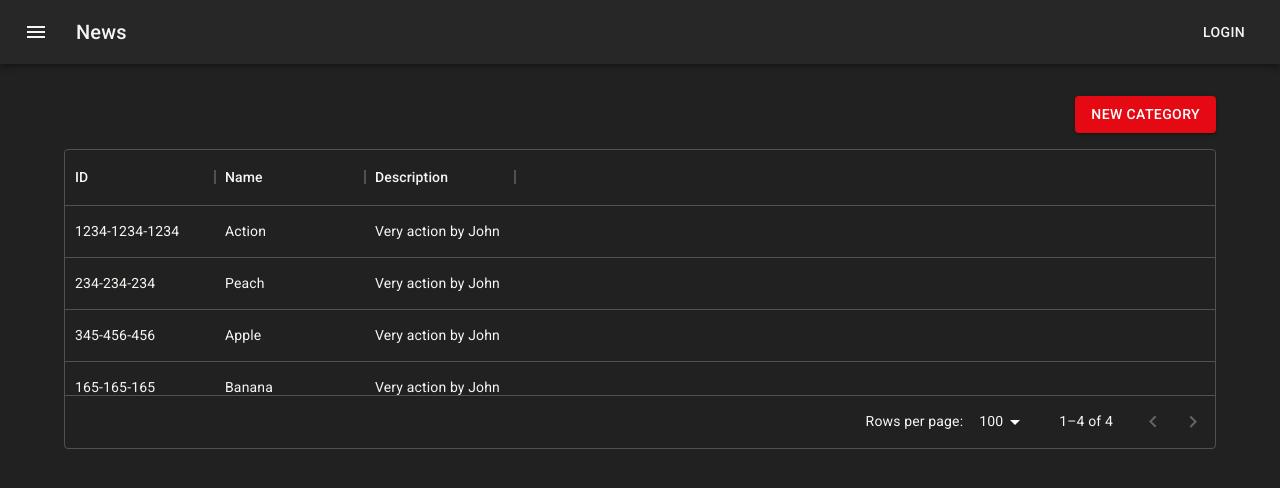
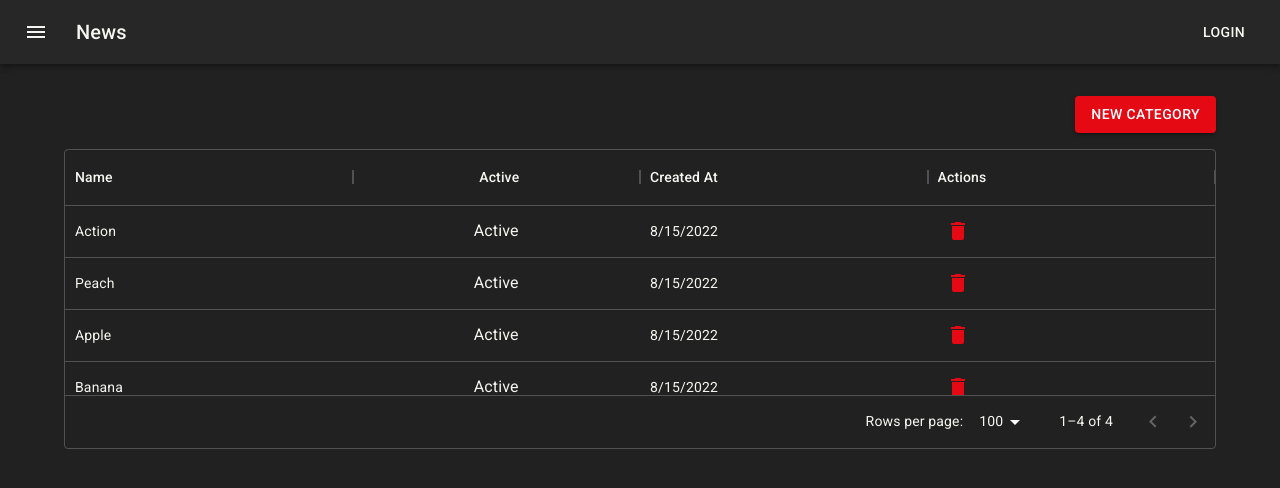
Before and after one commit to CarlosEduardoGui/codeflix, a React (Create React App) app: page / in a window 1280 px wide. Shown: the top 488 px of the page. Built offline with nearby package versions, Linux system fonts and the light colour scheme.

Commit message:
added listCategory

```diff
--- a/package.json
+++ b/package.json
@@ -5,7 +5,7 @@
   "dependencies": {
     "@emotion/react": "^11.10.0",
     "@emotion/styled": "^11.10.0",
-    "@mui/icons-material": "^5.10.2",
+    "@mui/icons-material": "^5.11.0",
     "@mui/material": "^5.10.2",
     "@mui/x-data-grid": "^5.17.0",
     "@reduxjs/toolkit": "^1.8.5",
--- a/src/features/categories/ListCategory.tsx
+++ b/src/features/categories/ListCategory.tsx
@@ -1,8 +1,9 @@
-import { Box, Button } from "@mui/material";
+import { Box, Button, IconButton, Typography } from "@mui/material";
 import { Link } from "react-router-dom";
 import { useAppSelector } from "../../app/hooks";
 import { selectCategories } from "./categorySlice";
-import { DataGrid, GridColDef, GridRowsProp } from "@mui/x-data-grid";
+import DeleteIcon from "@mui/icons-material/Delete";
+import { DataGrid, GridColDef, GridRenderCellParams, GridRowsProp } from "@mui/x-data-grid";
 
 export const CategoryList = () => {
     const categories = useAppSelector(selectCategories);
@@ -10,14 +11,56 @@
     const rows: GridRowsProp = categories.map((category) => ({
         id: category.id,
         name: category.name,
-        description: category.description
+        description: category.description,
+        isActive: category.is_active,
+        createdAt: new Date(category.created_at).toLocaleDateString('en-US'),
     }));
 
     const columns: GridColDef[] = [
-        { field: 'id', headerName: 'ID', width: 150 },
-        { field: 'name', headerName: 'Name', width: 150 },
-        { field: 'description', headerName: 'Description', width: 150 },
+        {
+            field: 'name',
+            headerName: 'Name',
+            flex: 1
+        },
+        {
+            field: 'isActive',
+            headerName: 'Active',
+            flex: 1,
+            type: 'boolean',
+            renderCell: renderIsActiveCell
+        },
+        {
+            field: 'createdAt',
+            headerName: 'Created At',
+            flex: 1,
+        },
+        {
+            field: 'id',
+            headerName: 'Actions',
+            flex: 1,
+            renderCell: renderActionsCell
+        },
     ];
+
+    function renderIsActiveCell(rowData: GridRenderCellParams) {
+        return (
+            <Typography color={rowData.value ? "primary" : "secondary"}>
+                {rowData.value ? "Active" : "Inactive"}
+            </Typography>
+        );
+    }
+
+    function renderActionsCell(params: GridRenderCellParams){
+        return (
+            <IconButton
+                color="secondary"
+                onClick={() => console.log("clicked")}
+                aria-label="delete"
+            >
+                <DeleteIcon />
+            </IconButton>
+        );
+    }
 
     return (
         <Box maxWidth="lg" sx={{ mt: 4, mb: 4 }}>
--- a/src/features/categories/categorySlice.ts
+++ b/src/features/categories/categorySlice.ts
@@ -5,7 +5,7 @@
   id: string;
   name: string;
   is_active: boolean;
-  create_at: string;
+  created_at: string;
   update_at: string;
   delete_at: null | string;
   description: null | string;
@@ -17,7 +17,7 @@
   description: "Very action by John",
   is_active: true,
   delete_at: null,
-  create_at: "2022-08-15T10:59:09+0000",
+  created_at: "2022-08-15T10:59:09+0000",
   update_at: "2022-08-15T10:59:09+0000",
 };
 
```
Also changed, not shown: 1 other file (tests, documents, lock files or other folders).
